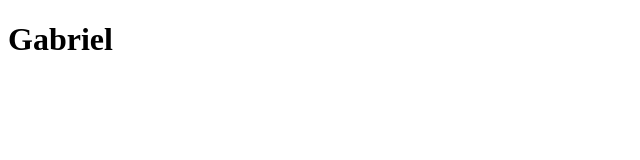
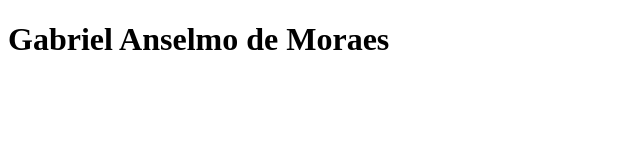
Before and after one commit to AnselmogDev/Curso-git-ifsp, a plain HTML site: page index.html in a window 1280 px wide. Shown: the whole page, without its empty margins (0-640 px from the left). Drawn offline with Linux system fonts and the light colour scheme.

Commit message:
status01

```diff
--- a/index.html
+++ b/index.html
@@ -6,6 +6,6 @@
     <title>Document</title>
 </head>
 <body>
-    <h1>Gabriel</h1>
+    <h1>Gabriel Anselmo de Moraes</h1>
 </body>
 </html>
```
